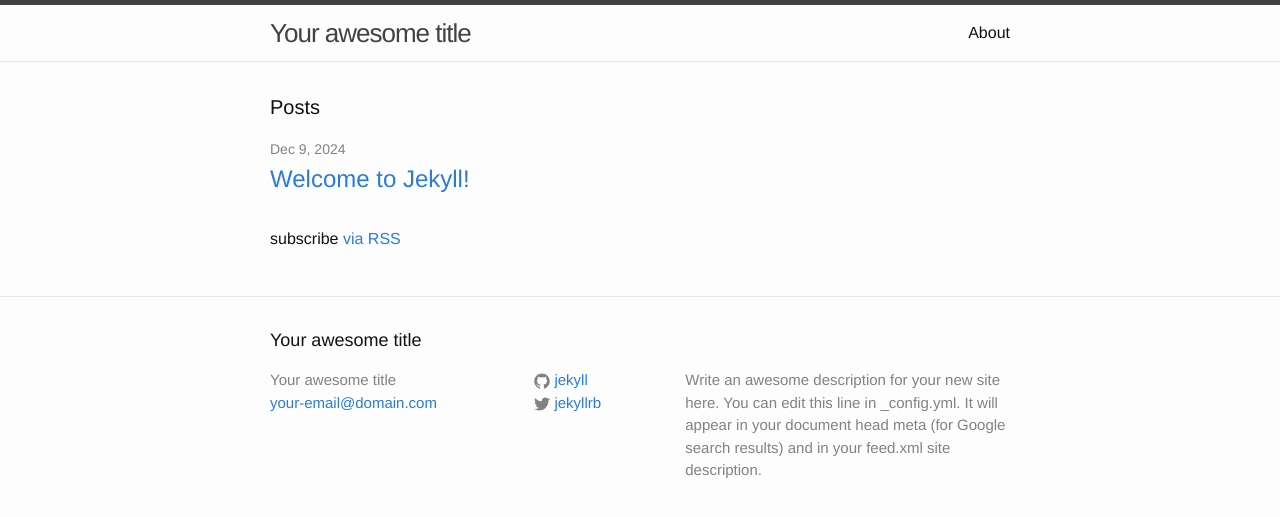
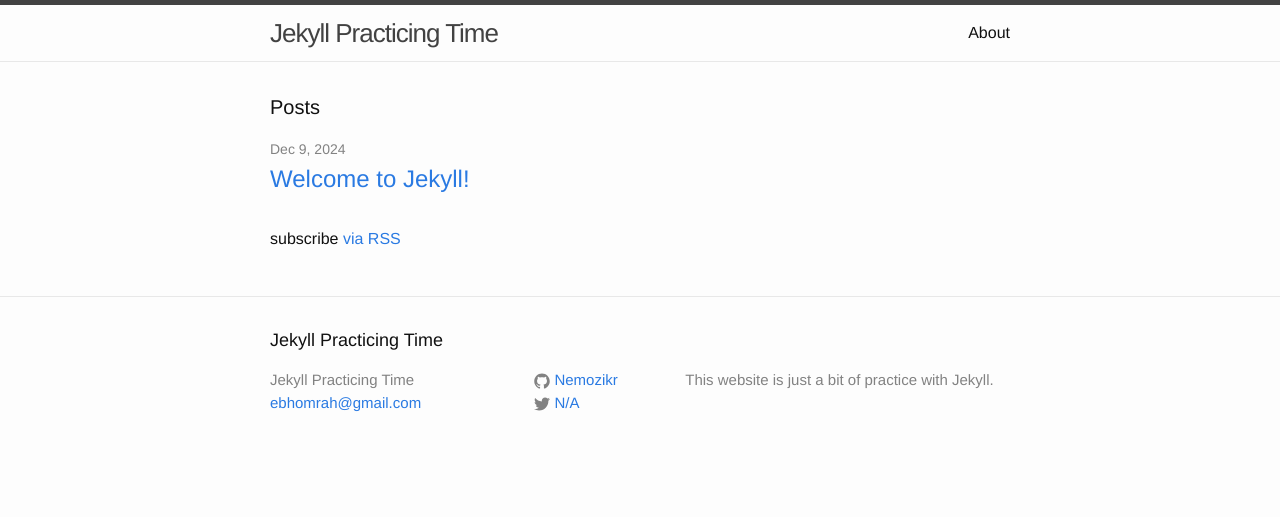
Before and after one commit to Nemozikr/Jekyll-Practice, a Jekyll site: the page built from index.html, in a window 1280 px wide. Shown: the top 517 px of the page. Built offline with Jekyll 4.4.1, drawn with Linux system fonts in a browser that asks for light colours.

Commit message:
Update _config.yml

```diff
--- a/_config.yml
+++ b/_config.yml
@@ -6,16 +6,14 @@
 # 'jekyll serve'. If you change this file, please restart the server process.
 
 # Site settings
-title: Your awesome title
-email: your-email@domain.com
+title: Jekyll Practicing Time
+email: ebhomrah@gmail.com
 description: > # this means to ignore newlines until "baseurl:"
-  Write an awesome description for your new site here. You can edit this
-  line in _config.yml. It will appear in your document head meta (for
-  Google search results) and in your feed.xml site description.
+  This website is just a bit of practice with Jekyll.
 baseurl: "" # the subpath of your site, e.g. /blog
 url: "http://yourdomain.com" # the base hostname & protocol for your site
-twitter_username: jekyllrb
-github_username:  jekyll
+twitter_username: N/A
+github_username:  Nemozikr
 
 # Build settings
 markdown: kramdown
```
